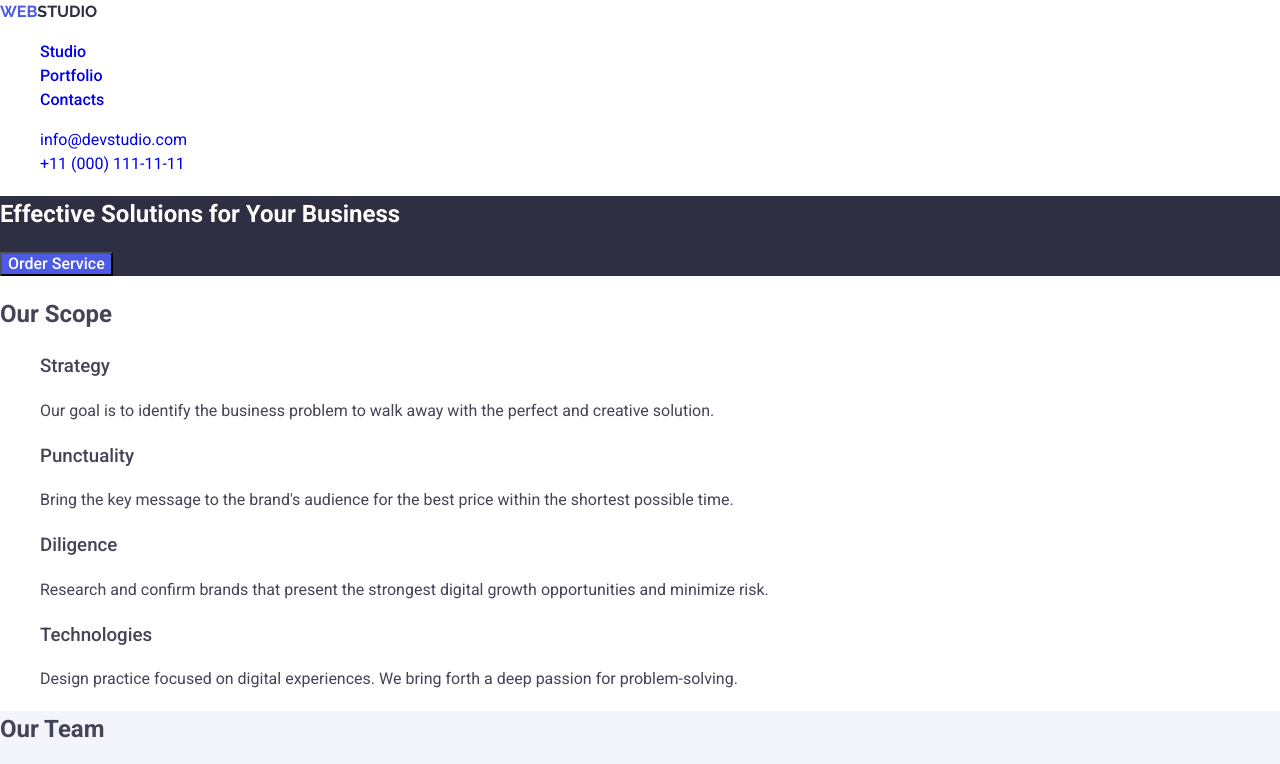
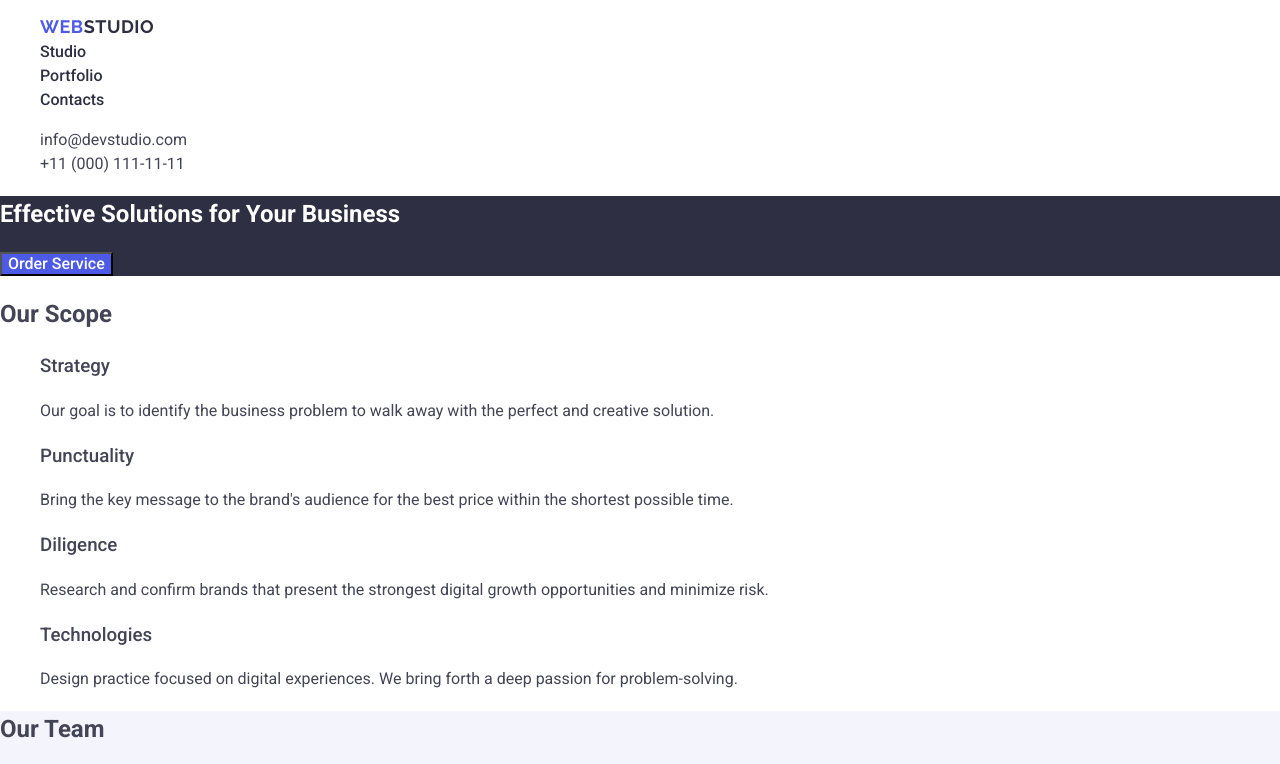
Before and after one commit to metlandus/goit-markup-hw-02, a plain HTML site: page index.html in a window 1280 px wide. Shown: the top 764 px of the page. Drawn offline with nearby package versions, Linux system fonts and the light colour scheme.

Commit message:
ilk hatalar düzeltildi

```diff
--- a/CSS/styles.css
+++ b/CSS/styles.css
@@ -1,5 +1,5 @@
 body {
-    font-family: "roboto", sans-serif;
+    font-family: "Roboto", sans-serif;
     font-weight:normal;
     font-style: normal;
     color: #434455;
@@ -32,7 +32,7 @@ button {
     background-color: #4D5AE5;
     color: white;
 }
-.navbar a:active {
+.nav_bar .logo_nav:active {
     color: #404BBF;
     text-decoration: underline;
 }
@@ -41,7 +41,7 @@ button {
     background-color: #404BBF;
     color: white;
 }
-.navbar ul li a:hover {
+.nav_bar ul .stp li a:hover {
     color: #404BBF;
 }
 .address ul li a:hover {
@@ -53,7 +53,7 @@ button {
 ul {
     list-style-type: none;
 }
-.footer a:active {
+.footer .logo_footer:active {
     color: #404BBF;
     text-decoration: underline;
 }
@@ -61,24 +61,36 @@ ul {
     font-style: normal;
     font-family: "Roboto";
 }
-.navbar ul li {
+.nav_bar ul .stp li {
     font-weight: 500;
 }
-.navbar > a {
-    font-family: "Raleway";
+.nav_bar .logo_nav .logo_studio_nav {
     color: #2E2F42;
 }
-.navbar a span{
-    color: #4D5AE5
+.nav_bar .logo_nav {
+    font-family: "Raleway", sans-serif;
+    color: #4D5AE5;
+    font-weight: 700;
+    font-size: 18px;
+    line-height: 1.17;
+    letter-spacing: 0.03em;
+    text-transform: uppercase;
 }
-.footer > a {
-    font-family: "Raleway";
-    color: #F4F4FD
+.footer .logo_footer {
+    font-family: "Raleway", sans-serif;
+    color: #4D5AE5;
+    font-weight: 700;
 }
-.footer a span {
-    color: #4D5AE5;
+.footer .logo_footer .logo_studio_footer {
+    color: #F4F4FD;
 }
 .footer {
     background-color: #2E2F42;
     color: #F4F4FD;
 }
+.nav_bar ul .stp li a{
+    color: #2E2F42;
+}
+.address ul li a {
+    color: #434455;
+}
--- a/index.html
+++ b/index.html
@@ -25,18 +25,24 @@
     </head>
     <body>
         <header>
-            <nav class="navbar">
-                <a href="./index.html"><span>WEB</span>STUDIO</a>
+            <nav class="nav_bar">
                 <ul>
                     <li>
-                        <a href="#">Studio</a>
+                        <a href="./index.html" class="logo_nav"
+                            >WEB<span class="logo_studio_nav">STUDIO</span></a
+                        >
                     </li>
-                    <li>
-                        <a href="#">Portfolio</a>
-                    </li>
-                    <li>
-                        <a href="#">Contacts</a>
-                    </li>
+                    <div class="stp">
+                        <li>
+                            <a href="">Studio</a>
+                        </li>
+                        <li>
+                            <a href="">Portfolio</a>
+                        </li>
+                        <li>
+                            <a href="">Contacts</a>
+                        </li>
+                    </div>
                 </ul>
             </nav>
             <address class="address">
@@ -193,7 +199,9 @@
             </section>
         </main>
         <footer class="footer">
-            <a href="./index.html"><span>WEB</span>STUDIO</a>
+            <a href="./index.html" class="logo_footer"
+                >WEB<span class="logo_studio_footer">STUDIO</span></a
+            >
             <p>
                 Increase the flow of customers and sales for your business with
                 digital marketing & growth solutions.
```
